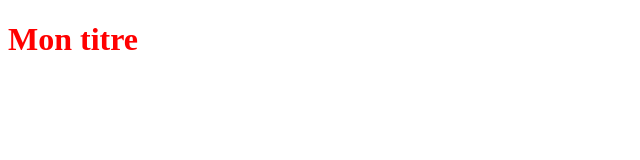
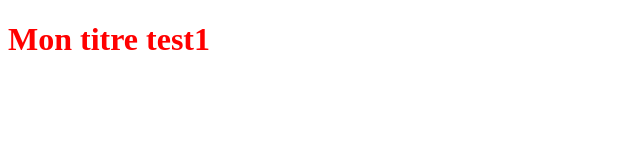
Before and after one commit to EzraApp/Training_GH, a plain HTML site: page index.html in a window 1280 px wide. Shown: the whole page, without its empty margins (0-640 px from the left). Drawn offline with Linux system fonts and the light colour scheme.

Commit message:
modif titre h1 version 2

```diff
--- a/index.html
+++ b/index.html
@@ -5,6 +5,6 @@
    <link rel="stylesheet" type="text/css" href="styles.css">
 </head>
 <body>
-   <h1>Mon titre</h1>
+   <h1>Mon titre test1</h1>
 </body>
 </html>
```
